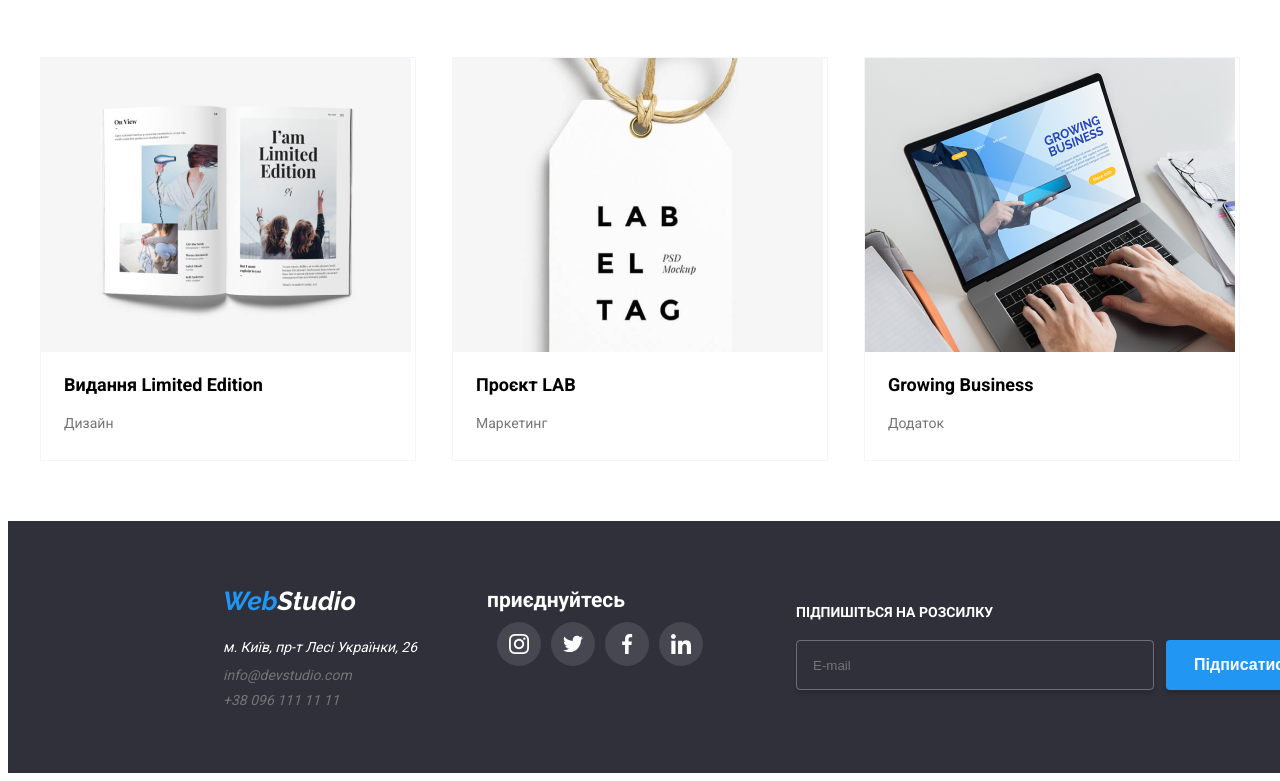
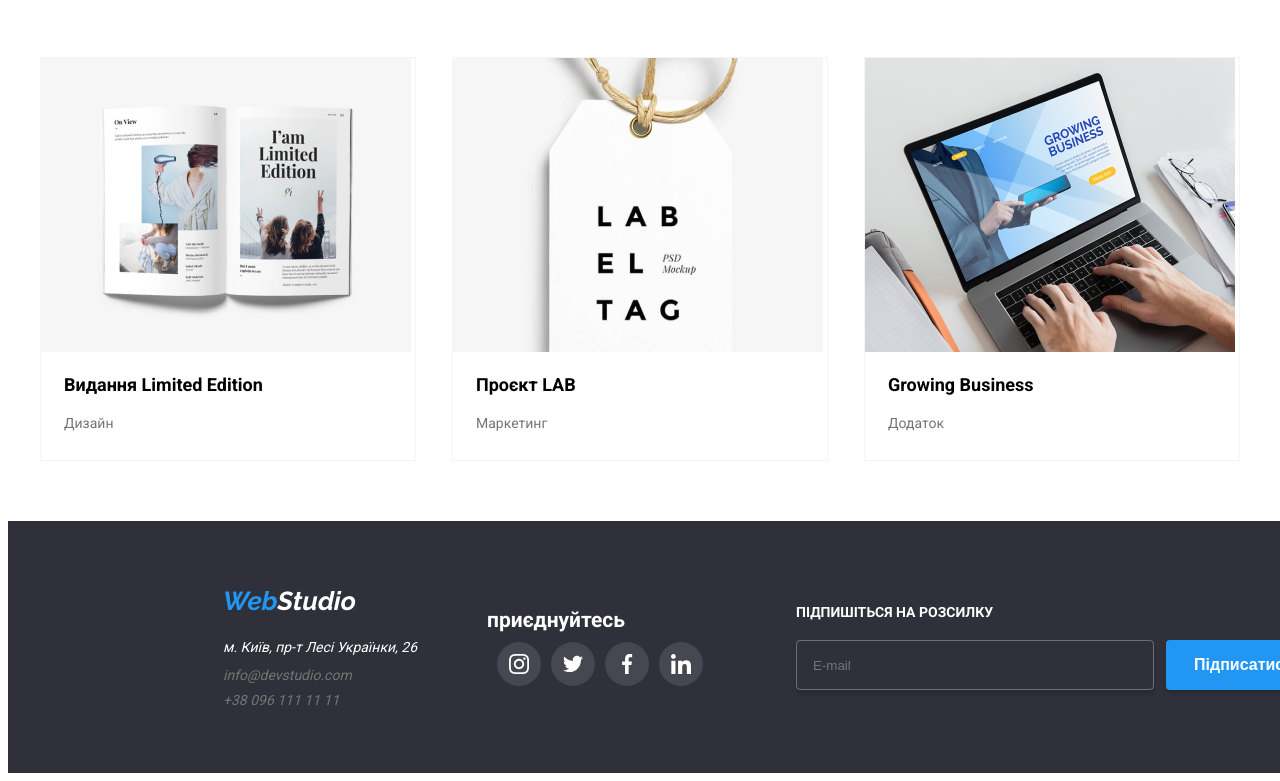
Before and after one commit to KovalcnukArtem/WebStudio-hw-30, a website: page portfolio.html in a window 1280 px wide. Shown: the part 1121-1902 px from the top of the page. Drawn offline with Linux system fonts and the light colour scheme.

Commit message:
Update portfolio.html

```diff
--- a/portfolio.html
+++ b/portfolio.html
@@ -3,7 +3,7 @@
   <head>
     <meta charset="UTF-8" />
     <meta name="viewport" content="width=device-width, initial-scale=1.0" />
-    <title>ДЗ 29</title>
+    <title>ДЗ 30</title>
     <link rel="preconnect" href="https://fonts.googleapis.com" />
     <link rel="preconnect" href="https://fonts.gstatic.com" crossorigin />
     <link
@@ -245,7 +245,7 @@
             </li>
           </ul>
         </address>
-        <div class=" footer-social-wrapp">
+        <div class="div">
           <h2 class="footer-title">приєднуйтесь</h2>
         <ul class="footer-social">
           <li class="footer-social-item">
@@ -299,7 +299,6 @@
         </div>
       </div>
       </div>
-      </div>
     </footer>
   </body>
 </html>
```
